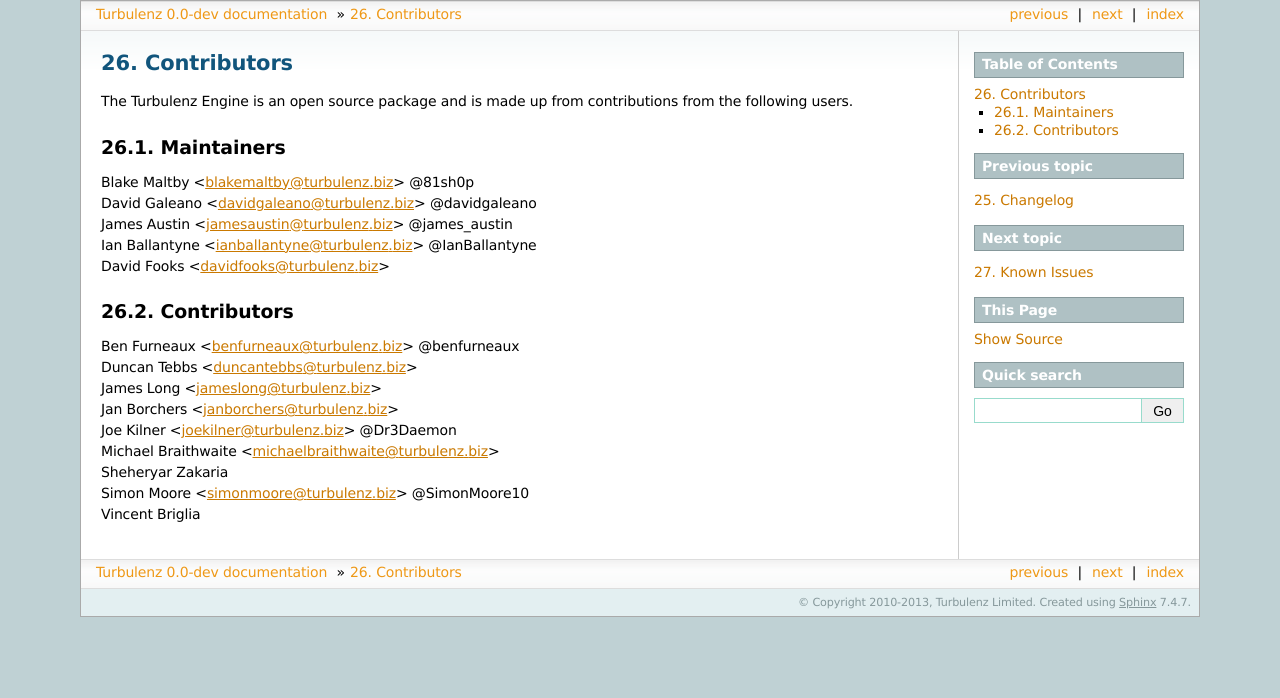
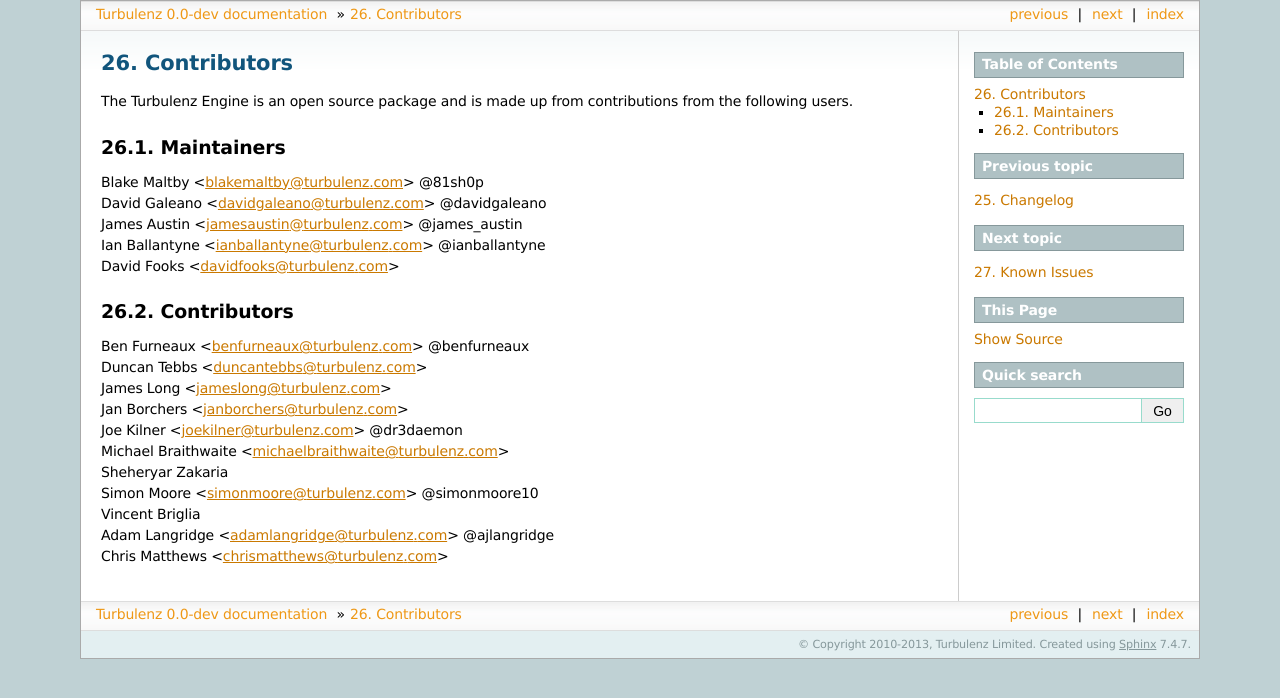
Before and after one commit to turbulenz/turbulenz_engine, a Sphinx documentation site: the page built from docs/source/contributors.rst, in a window 1280 px wide. Shown: the top 698 px of the page. Built offline with Sphinx 7.4.7, drawn with Linux system fonts in a browser that asks for light colours.

Commit message:
Update contributors

```diff
--- a/docs/source/contributors.rst
+++ b/docs/source/contributors.rst
@@ -12,21 +12,23 @@
 Maintainers
 ===========
 
-| Blake Maltby <blakemaltby@turbulenz.biz> @81sh0p
-| David Galeano <davidgaleano@turbulenz.biz> @davidgaleano
-| James Austin <jamesaustin@turbulenz.biz> @james_austin
-| Ian Ballantyne <ianballantyne@turbulenz.biz> @IanBallantyne
-| David Fooks <davidfooks@turbulenz.biz>
+| Blake Maltby <blakemaltby@turbulenz.com> @81sh0p
+| David Galeano <davidgaleano@turbulenz.com> @davidgaleano
+| James Austin <jamesaustin@turbulenz.com> @james_austin
+| Ian Ballantyne <ianballantyne@turbulenz.com> @ianballantyne
+| David Fooks <davidfooks@turbulenz.com>
 
 Contributors
 ============
 
-| Ben Furneaux <benfurneaux@turbulenz.biz> @benfurneaux
-| Duncan Tebbs <duncantebbs@turbulenz.biz>
-| James Long <jameslong@turbulenz.biz>
-| Jan Borchers <janborchers@turbulenz.biz>
-| Joe Kilner <joekilner@turbulenz.biz> @Dr3Daemon
-| Michael Braithwaite <michaelbraithwaite@turbulenz.biz>
+| Ben Furneaux <benfurneaux@turbulenz.com> @benfurneaux
+| Duncan Tebbs <duncantebbs@turbulenz.com>
+| James Long <jameslong@turbulenz.com>
+| Jan Borchers <janborchers@turbulenz.com>
+| Joe Kilner <joekilner@turbulenz.com> @dr3daemon
+| Michael Braithwaite <michaelbraithwaite@turbulenz.com>
 | Sheheryar Zakaria
-| Simon Moore <simonmoore@turbulenz.biz> @SimonMoore10
+| Simon Moore <simonmoore@turbulenz.com> @simonmoore10
 | Vincent Briglia
+| Adam Langridge <adamlangridge@turbulenz.com> @ajlangridge
+| Chris Matthews <chrismatthews@turbulenz.com>
```
